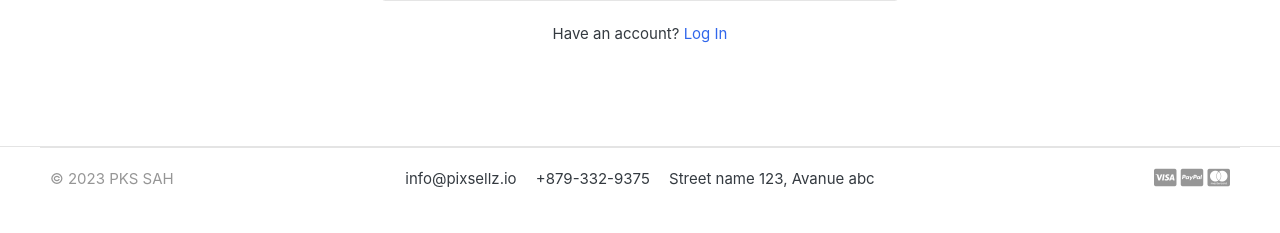
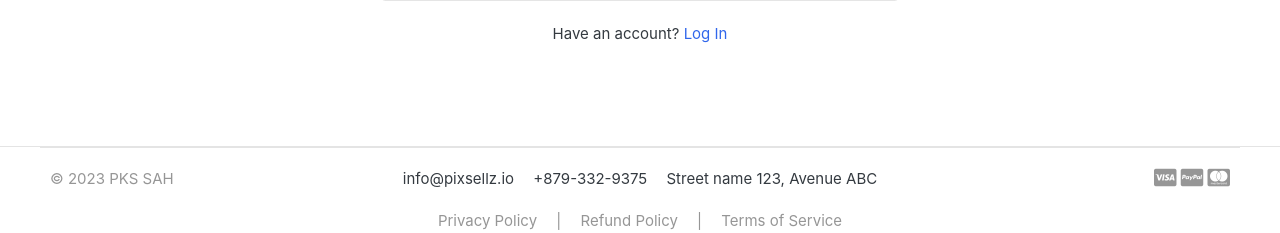
Before and after one commit to arvindrk47/ecommerce1, a Django app: page /accounts/register/ in a window 1280 px wide. Shown: the part 593-826 px from the top of the page. Before the commit the page ends 780 px from the top, so only its background shows below. Run offline with Django 4.2, Linux system fonts and the light colour scheme; data comes from the database, SQL or seed files in the repository; some libraries are stand-ins or nearby versions; some web fonts are replaced.

Commit message:
working on footer.html

```diff
--- a/templates/includes/footer.html
+++ b/templates/includes/footer.html
@@ -1,15 +1,14 @@
-
 <!-- ========================= FOOTER ========================= -->
 <footer class="section-footer border-top">
     <div class="container">
         <section class="footer-bottom border-top row">
             <div class="col-md-2">
-				<p class="text-muted"> &copy 2023 PKS SAH</p>
+                <p class="text-muted">&copy; 2023 PKS SAH</p>
             </div>
             <div class="col-md-8 text-md-center">
-				<span  class="px-2">info@pixsellz.io</span>
-				<span  class="px-2">+879-332-9375</span>
-				<span  class="px-2">Street name 123, Avanue abc</span>
+                <span class="px-2">info@pixsellz.io</span>
+                <span class="px-2">+879-332-9375</span>
+                <span class="px-2">Street name 123, Avenue ABC</span>
             </div>
             <div class="col-md-2 text-md-right text-muted">
                 <i class="fab fa-lg fa-cc-visa"></i>
@@ -17,6 +16,15 @@
                 <i class="fab fa-lg fa-cc-mastercard"></i>
             </div>
         </section>
+
+        <!-- Additional Links -->
+        <section class="footer-links text-center">
+            <a href="#" class="text-muted mx-2">Privacy Policy</a>
+            <span class="text-muted mx-2">|</span>
+            <a href="#" class="text-muted mx-2">Refund Policy</a>
+            <span class="text-muted mx-2">|</span>
+            <a href="#" class="text-muted mx-2">Terms of Service</a>
+        </section>
     </div><!-- //container -->
 </footer>
 <!-- ========================= FOOTER END // ========================= -->
```
Lines whose indentation alone changed are shown as unchanged.
